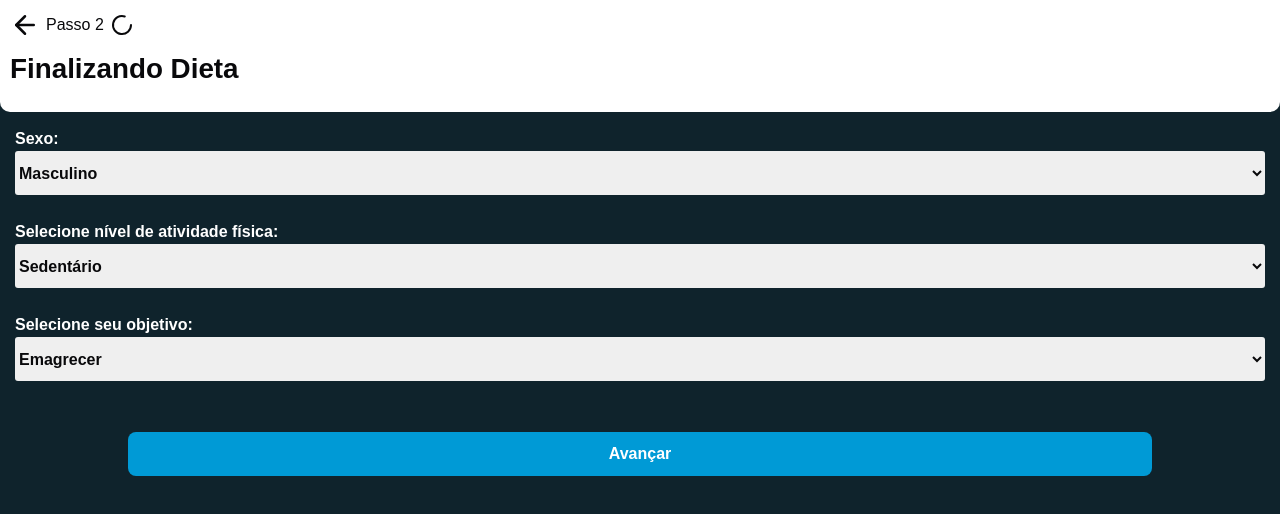
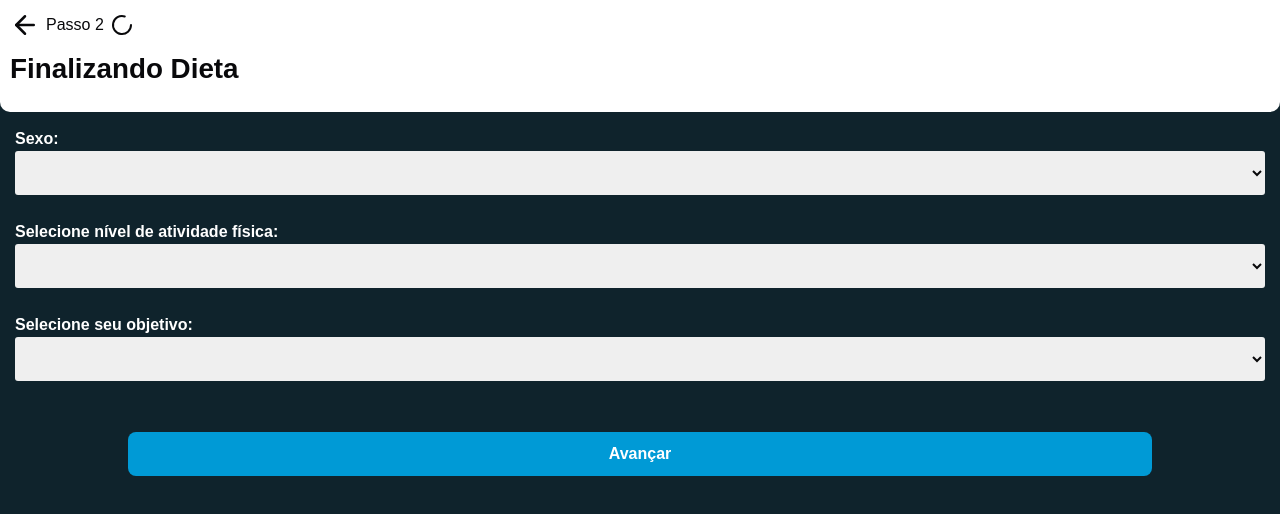
Before and after one commit to Nattanjunior/web-easyDiet, a Next.js app: page /createDiet in a window 1280 px wide. Shown: the top 514 px of the page. Built offline with nearby package versions, Linux system fonts and the light colour scheme.

Commit message:
modification in select

```diff
--- a/src/components/input/select.tsx
+++ b/src/components/input/select.tsx
@@ -16,21 +16,25 @@ interface SelectProps {
 
 export function Select({ name, control, placeholder, rules, error, options, title }: SelectProps) {
   return (
-    <div>
+    <div className='p-3'>
       <Controller
         name={name}
         control={control}
         rules={rules}
 
         render={({ field: { onChange, onBlur, value } }) => (
-          <div className='p-3'>
+          <div>
             <p className='text-white font-semibold'>{title}:</p>
-            <select className='outline-none w-[100%] h-[4.4rem] font-semibold mb-[1rem] rounded-md'>
+            <select
+              onChange={onChange}
+              onBlur={onBlur}
+              value={value}
+              className='outline-none w-[100%] h-[4.4rem] font-semibold mb-[1rem] rounded-md'>
+              <option value="" defaultValue={placeholder}>{placeholder}</option>
               {options.map((element) => (
                 <option
-                  value="dados"
-                  onChange={onChange}
-                  onBlur={onBlur}
+                  key={element.value}
+                  value={element.value}
                 >
                   {element.value}
                 </option>
@@ -39,6 +43,9 @@ export function Select({ name, control, placeholder, rules, error, options, titl
           </div>
         )}
       />
+      {error && (
+        <p className='text-red-500'>{error}</p>
+      )}
     </div>
   )
 }
```
